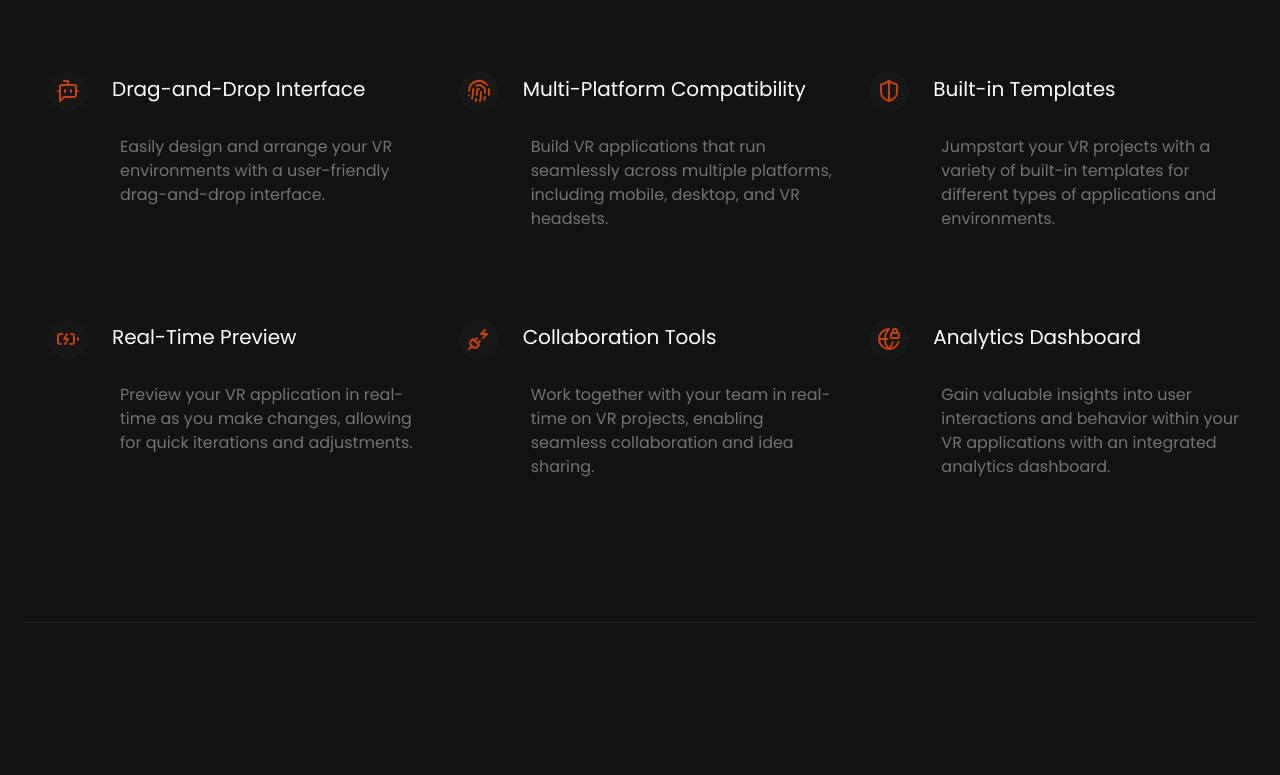
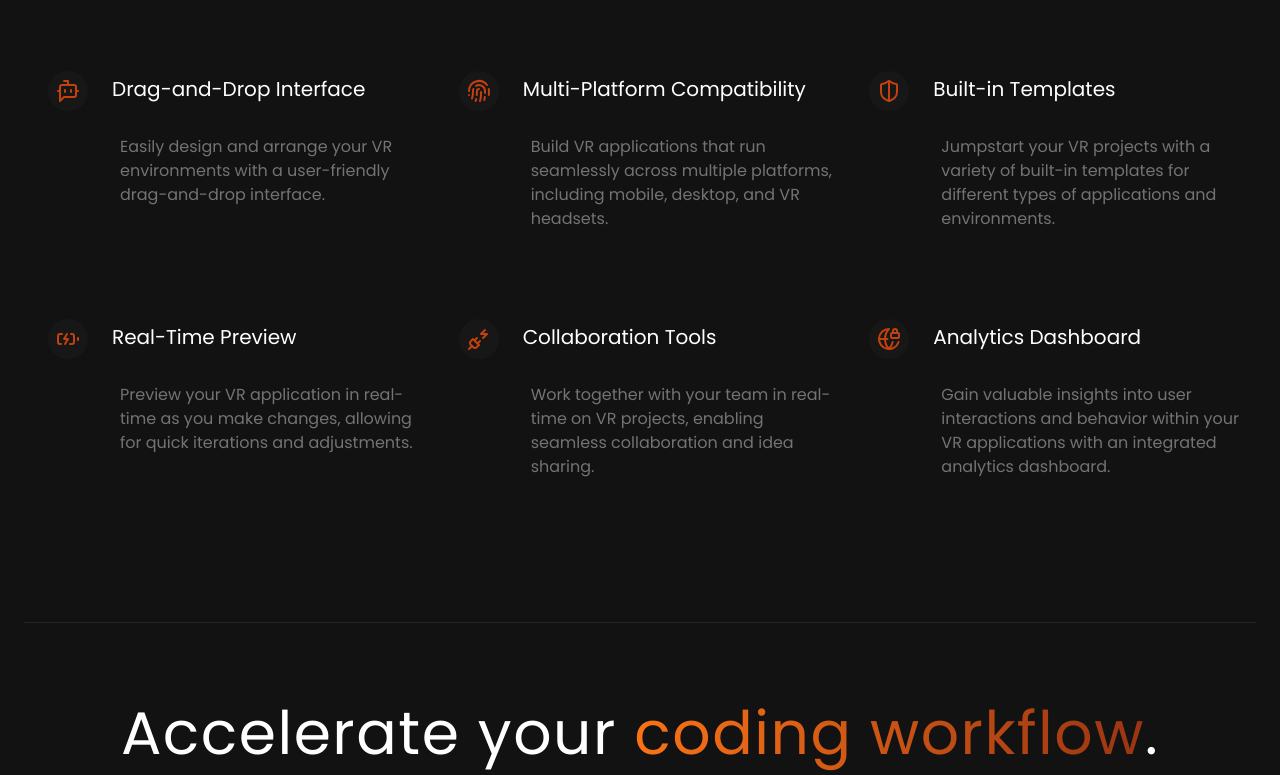
Before and after one commit to yafet-dev/virtual-reality-website, a React (Vite) app: page / in a window 1280 px wide. Shown: the part 1076-1851 px from the top of the page. Before the commit the page ends 1699 px from the top, so only its background shows below. Built offline with nearby package versions, Linux system fonts and the light colour scheme.

Commit message:
add workflow on the homepage

```diff
--- a/src/App.jsx
+++ b/src/App.jsx
@@ -1,6 +1,7 @@
 import FeatureSection from "./components/FeatureSection";
 import HeroSection from "./components/HeroSection";
 import NavBar from "./components/NavBar";
+import Workflow from "./components/Workflow";
 
 function App() {
   return (
@@ -9,6 +10,7 @@ function App() {
       <div className="max-w-7xl mx-auto pt-20 px-6">
         <HeroSection />
         <FeatureSection />
+        <Workflow />
       </div>
     </>
   );
```
